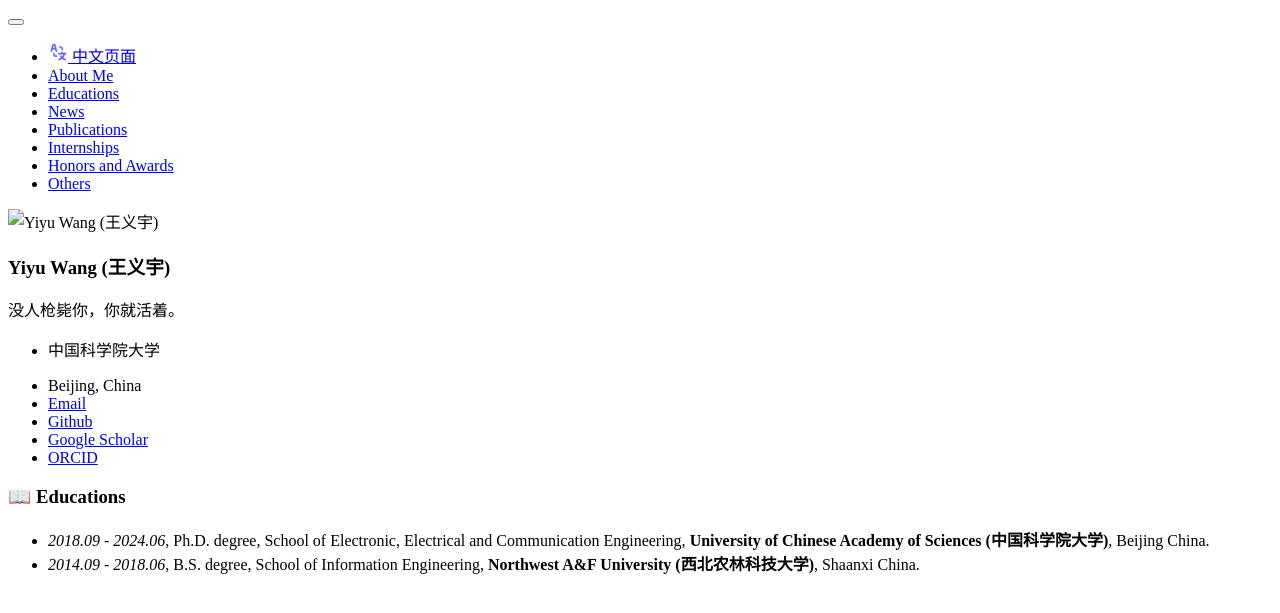
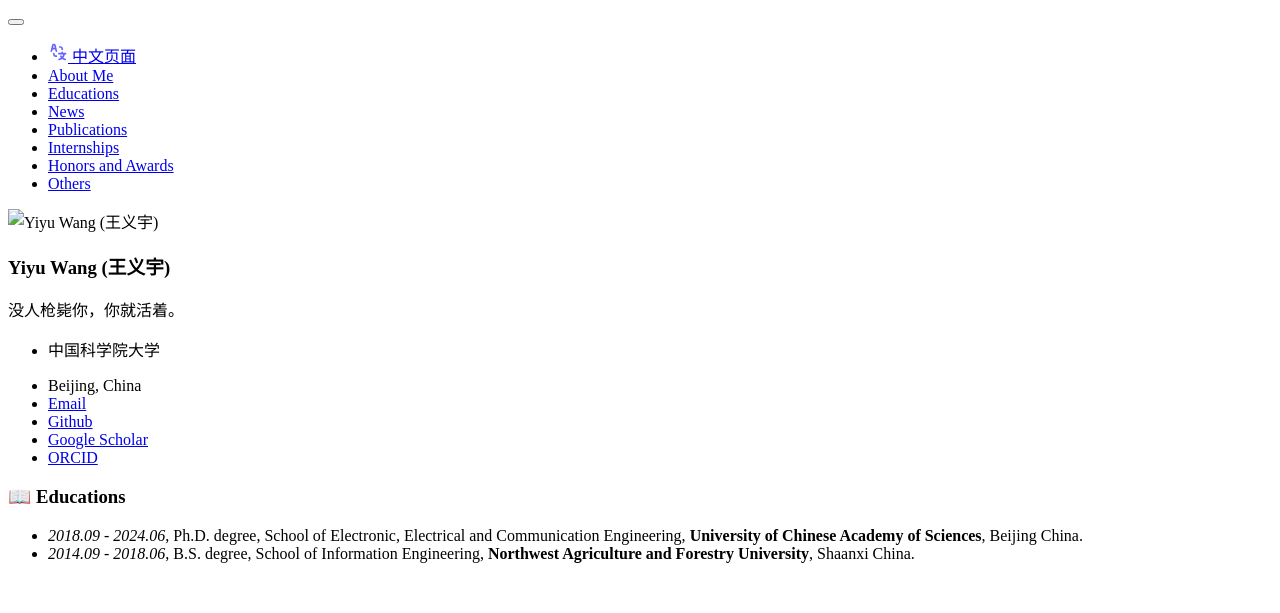
Before and after one commit to xunzhi99/xunzhi99.github.io, a Jekyll site: the page built from _pages/includes/educations.md, in a window 1280 px wide. Shown: the top 613 px of the page. Built offline with Jekyll 4.4.1, drawn with Linux system fonts in a browser that asks for light colours; our own code applies the rules of GitHub Pages for plain Markdown files.

Commit message:
fix error infos

```diff
--- a/_pages/includes/educations.md
+++ b/_pages/includes/educations.md
@@ -1,3 +1,3 @@
 # 📖 Educations
-- *2018.09 - 2024.06*, Ph.D. degree, School of Electronic, Electrical and Communication Engineering, **University of Chinese Academy of Sciences (中国科学院大学)**, Beijing China.
-- *2014.09 - 2018.06*, B.S. degree, School of Information Engineering, **Northwest A&F University (西北农林科技大学)**, Shaanxi China.
+- *2018.09 - 2024.06*, Ph.D. degree, School of Electronic, Electrical and Communication Engineering, **University of Chinese Academy of Sciences**, Beijing China.
+- *2014.09 - 2018.06*, B.S. degree, School of Information Engineering, **Northwest Agriculture and Forestry University**, Shaanxi China.
```
Also changed, not shown: _pages/includes/publications.md (+1 -1 lines).
